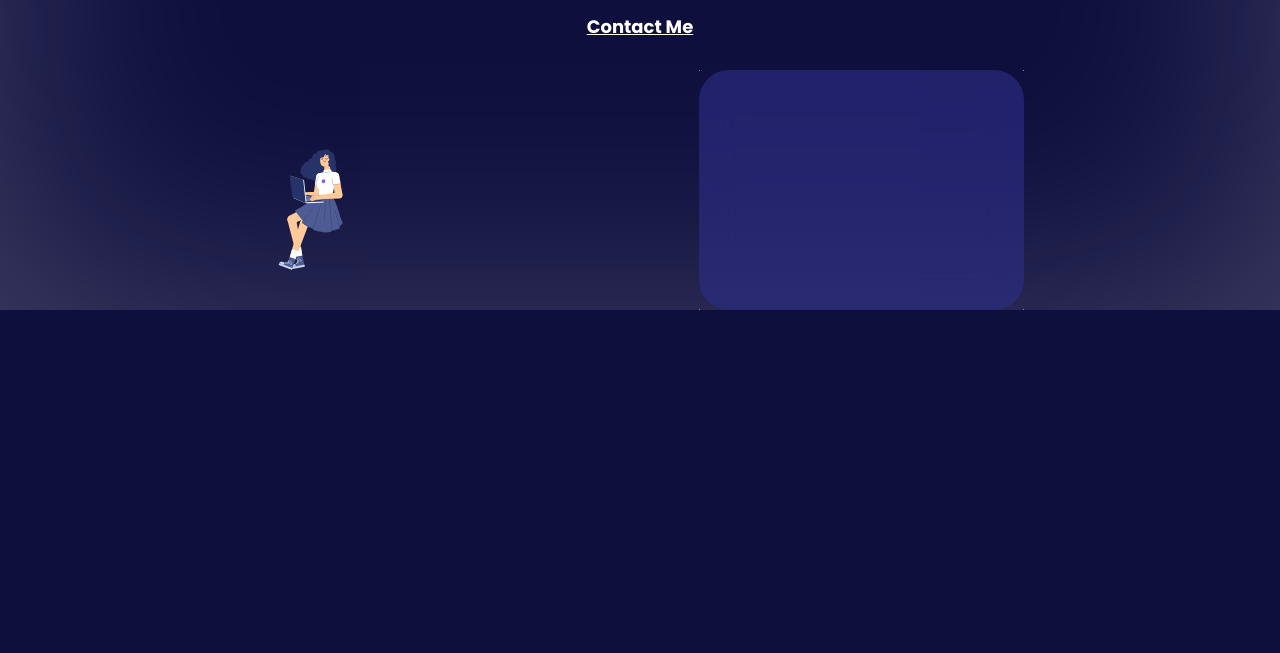
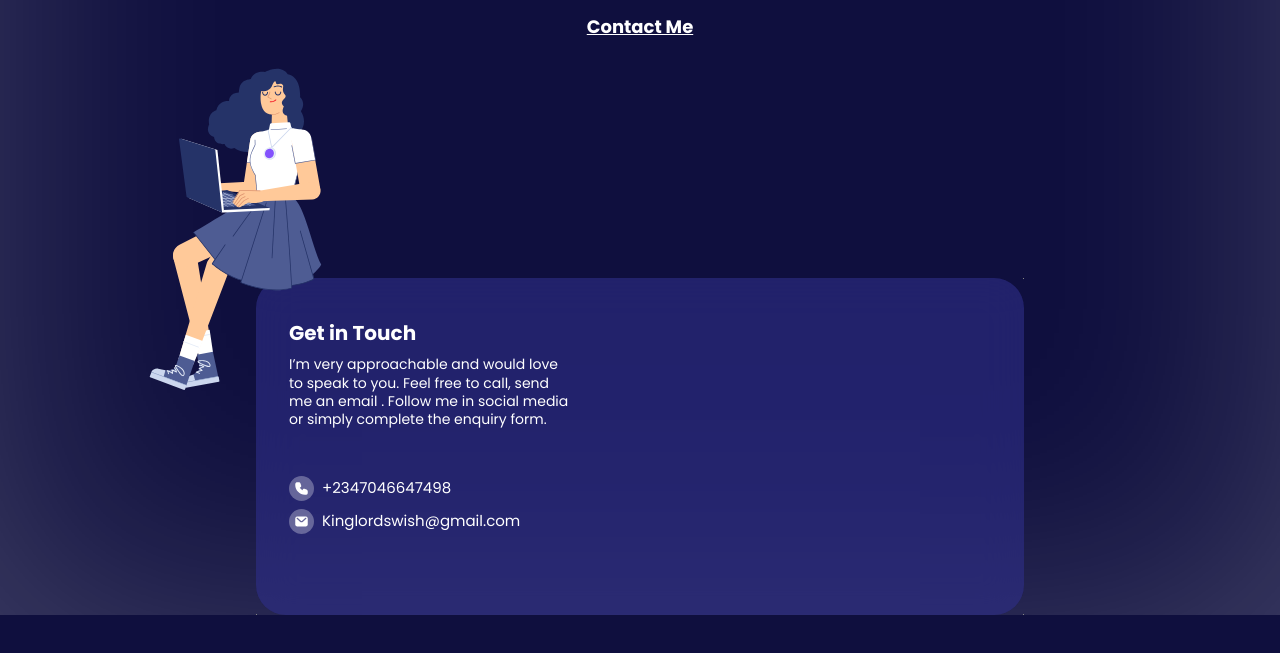
Before and after one commit to trokeibunor/lordswish, a Vue app: page / in a window 1280 px wide. Shown: the part 3191-3844 px from the top of the page. Before the commit the page ends 3565 px from the top, so only its background shows below. Built offline with nearby package versions, Linux system fonts and the light colour scheme.

Commit message:
some changes"

```diff
--- a/src/views/HomeView.vue
+++ b/src/views/HomeView.vue
@@ -167,10 +167,32 @@
     </section>
     <!-- contact section -->
     <section id="contact">
-      <h4 id="case">Contact Me</h4>
+      <h4 id="case" class="positioner">Contact Me</h4>
       <div class="form-grider">
-        <img src="../assets/images/working_girl.svg" alt="" srcset="" />
-        <form id="contact-form"></form>
+        <img
+          id="illustration"
+          src="../assets/images/working_girl.svg"
+          alt=""
+          srcset=""
+        />
+        <div id="contact-form">
+          <div class="form-desc">
+            <h3>Get in Touch</h3>
+            <p>
+              I’m very approachable and would love to speak to you. Feel free to
+              call, send me an email . Follow me in social media or simply
+              complete the enquiry form.
+            </p>
+            <!-- mobile and mail -->
+            <a href="tel:+2347046647498"
+              ><img src="../assets/images/Phone.svg" alt="" /> +2347046647498</a
+            >
+            <a id="mail" href="mailto:kinglordswish@gmail.com"
+              ><img src="../assets/images/Email.svg" alt="" srcset="" />
+              Kinglordswish@gmail.com</a
+            >
+          </div>
+        </div>
       </div>
     </section>
   </div>
@@ -367,20 +389,26 @@ export default {
   text-align: center;
   width: 60%;
   margin: 4rem auto 4rem auto;
+  .positioner {
+    margin-bottom: 15rem;
+  }
   .form-grider {
-    display: grid;
-    grid-template-areas:
-      "svg nothing"
-      "form form";
-    img {
-      display: grid;
-      grid-area: "img";
+    display: flex;
+    flex-direction: column;
+    width: 100%;
+    text-align: left;
+    img#illustration {
       width: auto;
-      height: 15rem;
+      height: 40rem;
+      position: absolute;
+      z-index: 10;
+      right: 80%;
+      bottom: 35%;
     }
     #contact-form {
       display: grid;
-      grid-area: "form";
+      grid-template-columns: 1fr 1fr;
+      padding: 32px;
       background-color: rgba(47, 47, 138, 0.6);
       border: 1px solid;
       border-image-source: linear-gradient(
@@ -392,6 +420,34 @@ export default {
       /* Note: backdrop-filter has minimal browser support */
       border-radius: 30px;
     }
+    h3 {
+      font-weight: 700;
+      font-size: 20px;
+      line-height: 140%;
+      margin: 8px 0px;
+    }
+    p {
+      margin: 8px 0px 48px 0px;
+      font-weight: 400;
+      font-size: 14px;
+      line-height: 130%;
+      width: 80%;
+    }
+    a {
+      margin: 8px 0px;
+      display: flex;
+      flex-direction: row;
+      text-decoration: none;
+      color: #fff;
+      img {
+        max-width: 25px;
+        max-height: 25px;
+        margin-right: 8px;
+      }
+    }
+    a#mail {
+      margin-bottom: 48px;
+    }
   }
 }
 </style>
```
Also changed, not shown: src/assets/images/Email.svg (added), src/assets/images/Phone.svg (added).
